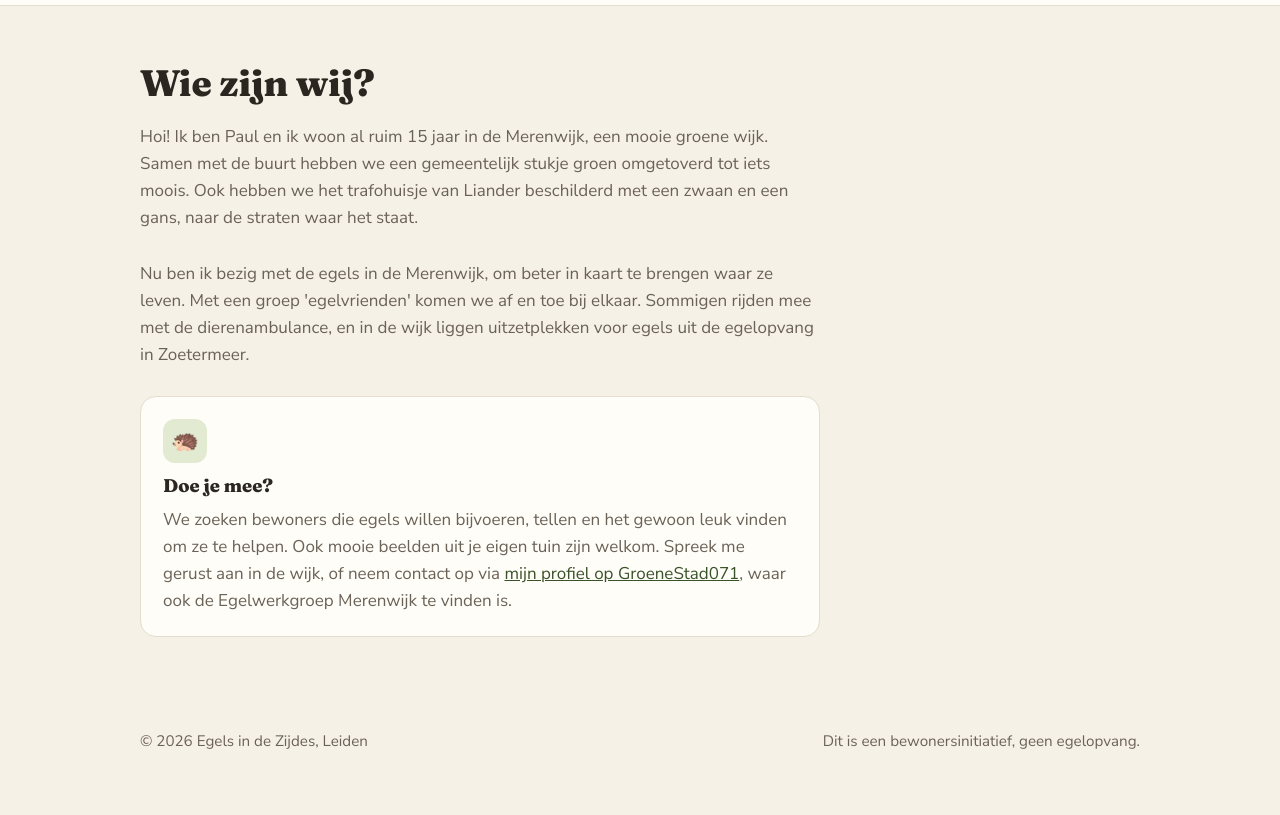
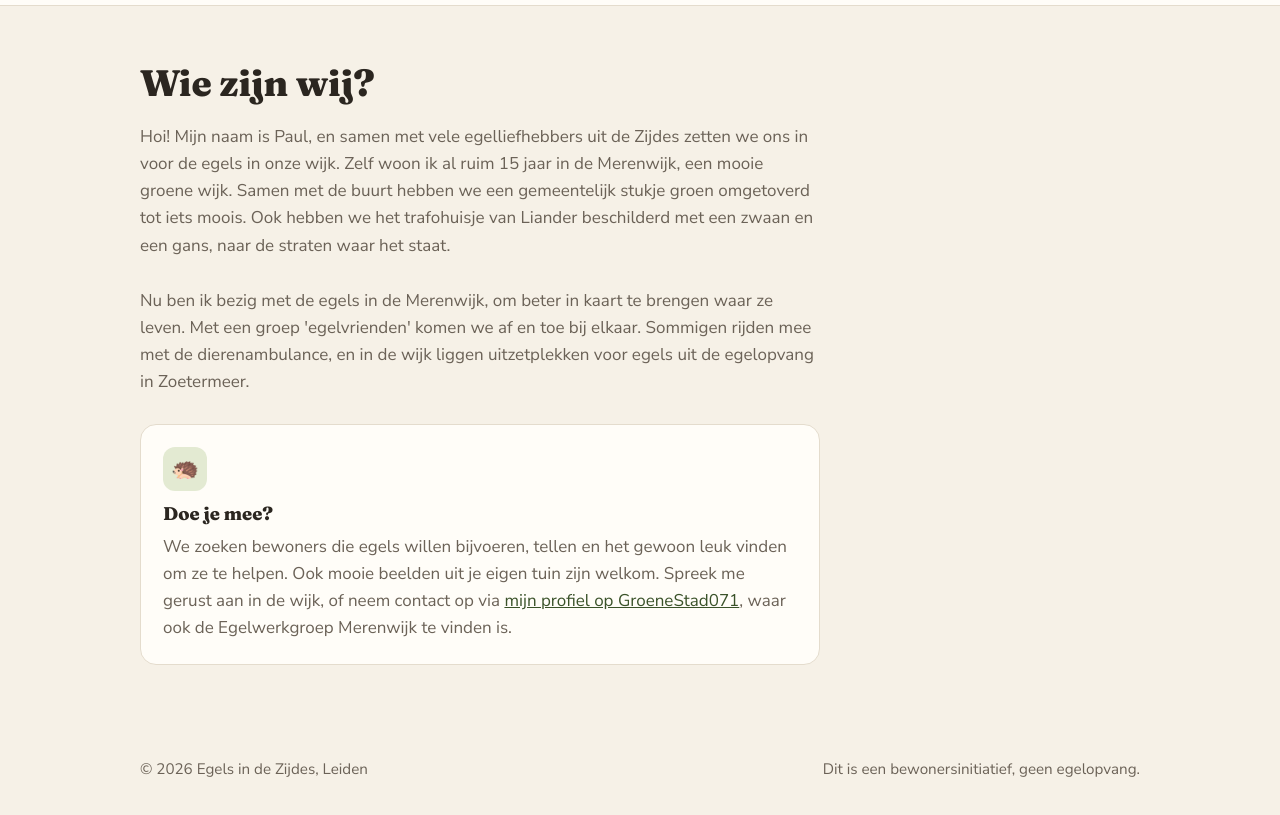
Before and after one commit to Dutchflight/egelsindezijdes, a plain HTML site: page index.html in a window 1280 px wide. Shown: the part 3280-4095 px from the top of the page. Drawn offline with Linux system fonts and the light colour scheme.

Commit message:
Intro Wie zijn wij aangepast
Co-Authored-By: Claude Opus 5.5 <noreply@anthropic.com>
Claude-Session: https://claude.ai/code/session_01T5JfFaXiqf38MUgTP8ainZ

```diff
--- a/index.html
+++ b/index.html
@@ -174,7 +174,7 @@
   <section id="over">
     <div class="wrap">
       <h2>Wie zijn wij?</h2>
-      <p class="lead">Hoi! Ik ben Paul en ik woon al ruim 15 jaar in de Merenwijk, een mooie groene wijk. Samen met de buurt hebben we een gemeentelijk stukje groen omgetoverd tot iets moois. Ook hebben we het trafohuisje van Liander beschilderd met een zwaan en een gans, naar de straten waar het staat.</p>
+      <p class="lead">Hoi! Mijn naam is Paul, en samen met vele egelliefhebbers uit de Zijdes zetten we ons in voor de egels in onze wijk. Zelf woon ik al ruim 15 jaar in de Merenwijk, een mooie groene wijk. Samen met de buurt hebben we een gemeentelijk stukje groen omgetoverd tot iets moois. Ook hebben we het trafohuisje van Liander beschilderd met een zwaan en een gans, naar de straten waar het staat.</p>
       <p class="lead">Nu ben ik bezig met de egels in de Merenwijk, om beter in kaart te brengen waar ze leven. Met een groep 'egelvrienden' komen we af en toe bij elkaar. Sommigen rijden mee met de dierenambulance, en in de wijk liggen uitzetplekken voor egels uit de egelopvang in Zoetermeer.</p>
       <div class="tip" style="max-width:40em">
         <div class="ic">🦔</div>
```
